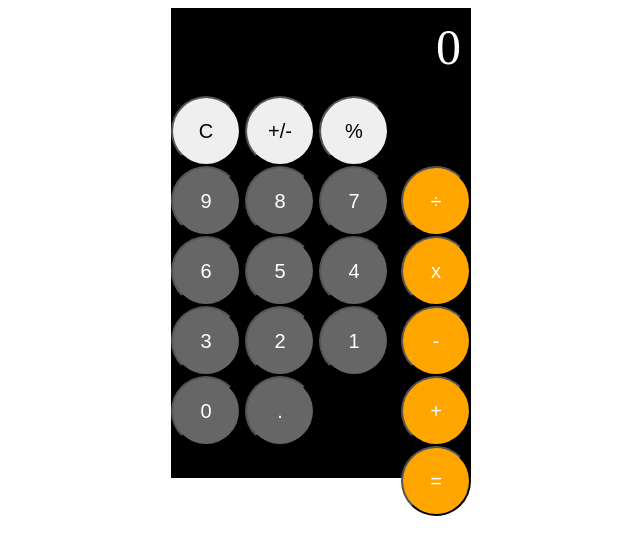
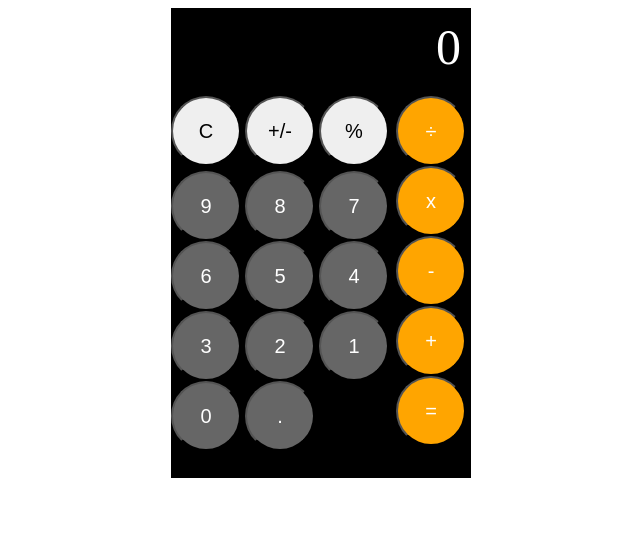
Before and after one commit to imgoing222/calculator-assignment, a website with bundled scripts: page index.html in a window 1280 px wide. Shown: the whole page, without its empty margins (319-959 px from the left). Built offline with nearby package versions, Linux system fonts and the light colour scheme.

Commit message:
design: css grid 사용해서 버튼 레이아웃 설정

```diff
--- a/index.html
+++ b/index.html
@@ -11,12 +11,20 @@
 		<div class="app">
 			<div class="calculator">
 				<div class="result">0</div>
-				<div class="operators" data-button-type="white-operators">
-					<button class="operator">C</button>
-					<button class="operator">+/-</button>
-					<button class="operator">%</button>
-				</div>
-				<div class="third_row">
+				<div class="buttons">
+					<div class="operators" data-button-type="white-operators">
+						<button class="operator">C</button>
+						<button class="operator">+/-</button>
+						<button class="operator">%</button>
+					</div>
+					<div class="right_operators" data-button-type="orange-operators">
+						<button class="operator orange">÷</button>
+						<button class="operator orange">x</button>
+						<button class="operator orange">-</button>
+						<button class="operator orange">+</button>
+						<button class="operator orange">=</button>
+					</div>
+
 					<div>
 						<div data-button-type="digits">
 							<button class="digit">9</button>
@@ -38,13 +46,6 @@
 							<button class="digit">.</button>
 						</div>
 					</div>
-					<div class="right_operators" data-button-type="orange-operators">
-						<button class="operator orange">÷</button>
-						<button class="operator orange">x</button>
-						<button class="operator orange">-</button>
-						<button class="operator orange">+</button>
-						<button class="operator orange">=</button>
-					</div>
 				</div>
 			</div>
 		</div>
--- a/js/app.js
+++ b/js/app.js
@@ -1,5 +1,5 @@
 import { calculator } from "./calculator.js";
-import { $, $ALL } from "./utils.js";
+import { $ } from "./utils.js";
 
 class App {
 	result = $(".result");
--- a/js/utils.js
+++ b/js/utils.js
@@ -1,2 +1 @@
 export const $ = (selector) => document.querySelector(selector);
-export const $ALL = (selector) => document.querySelectorAll(selector);
--- a/styles.css
+++ b/styles.css
@@ -24,9 +24,10 @@
 	padding: 10px 10px 20px;
 }
 
-.third_row {
-	display: flex;
-	justify-content: space-between;
+.buttons {
+	display: grid;
+	grid-template-rows: 75px 300px;
+	grid-template-columns: 3fr 1fr;
 }
 
 .digit {
@@ -37,6 +38,8 @@
 .right_operators {
 	display: flex;
 	flex-direction: column;
+	grid-column: 2 / 3;
+	grid-row: 1 / 6;
 }
 
 button {
```
